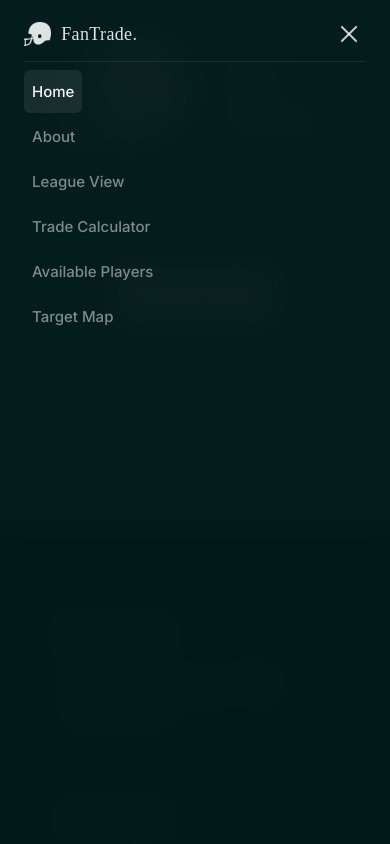
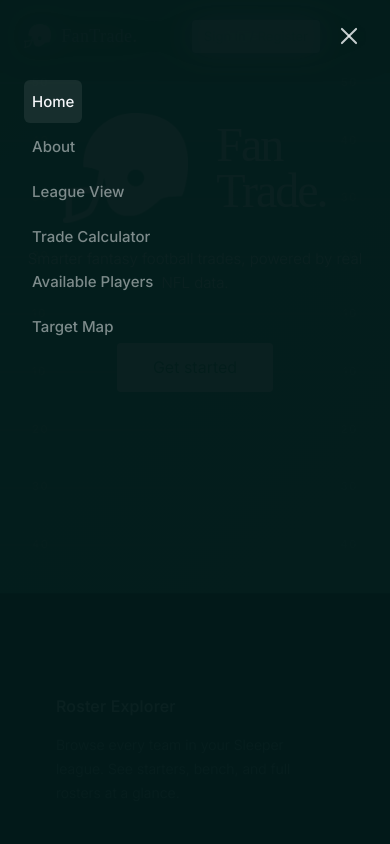
Before and after one commit to cis3296-f26/FanTrade, a React (Vite) app in the folder frontend/: page / in a window 390 px wide. Both pictures are taken after a click on the button "Toggle menu". Shown: the top 844 px of the page. Built offline with nearby package versions, Linux system fonts and the light colour scheme; no server answers.

Commit message:
Fix erroneous error where sign-in button appeared in the middle of the nav bar on desktop view

```diff
--- a/frontend/src/components/layout/Navbar.css
+++ b/frontend/src/components/layout/Navbar.css
@@ -5,7 +5,7 @@
   align-items: center;
   justify-content: space-between;
   padding: 18px 48px;
-  z-index: 10;
+  z-index: 110;
   background: rgba(0, 0, 0, 0.25);
   backdrop-filter: blur(16px);
   -webkit-backdrop-filter: blur(16px);
@@ -14,17 +14,23 @@
   mask-image: linear-gradient(to bottom, black 60%, transparent);
 }
 
-/* on desktop, topbar holds logo + account, links sit separately */
+.navbar--over-hero {
+  background: rgba(30, 100, 70, 0.35);
+}
+
+/* on desktop, topbar is unused — logo/links/account are direct flex children */
 .navbar-topbar {
   display: contents;
 }
 
 .navbar-hamburger {
   display: none;
-}
-
-.navbar--over-hero {
-  background: rgba(30, 100, 70, 0.35);
+  background: none;
+  border: none;
+  cursor: pointer;
+  padding: 6px;
+  z-index: 111;
+  position: relative;
 }
 
 .navbar-links {
@@ -216,16 +222,6 @@
   text-align: right;
 }
 
-/* ── Hamburger button (hidden on desktop) ── */
-.navbar-hamburger {
-  display: none;
-  background: none;
-  border: none;
-  cursor: pointer;
-  padding: 6px;
-  z-index: 11;
-}
-
 .navbar-hamburger-icon,
 .navbar-hamburger-icon::before,
 .navbar-hamburger-icon::after {
@@ -251,86 +247,55 @@
 .navbar-hamburger-icon::before { top: -7px; }
 .navbar-hamburger-icon::after  { top:  7px; }
 
-/* Animate to X when open */
-.navbar-hamburger-icon--open {
-  background: transparent;
-}
-.navbar-hamburger-icon--open::before {
-  transform: translateY(7px) rotate(45deg);
-}
-.navbar-hamburger-icon--open::after {
-  transform: translateY(-7px) rotate(-45deg);
-}
+.navbar-hamburger-icon--open { background: transparent; }
+.navbar-hamburger-icon--open::before { transform: translateY(7px) rotate(45deg); }
+.navbar-hamburger-icon--open::after  { transform: translateY(-7px) rotate(-45deg); }
 
 @media (max-width: 900px) {
   .navbar {
-    flex-direction: column;
-    align-items: stretch;
-    gap: 0;
+    flex-direction: row;
+    flex-wrap: nowrap;
     padding: 20px 24px;
   }
 
-  .navbar-topbar {
-    display: flex;
-    align-items: center;
-    justify-content: space-between;
-  }
+  .navbar-helmet { height: 24px; }
 
-  .navbar-helmet {
-    height: 24px;
-  }
+  .navbar-hamburger { display: block; }
 
-  .navbar-hamburger {
-    display: block;
-  }
-
-  .navbar-account {
-    display: flex;
-    align-items: center;
-    gap: 8px;
-  }
-
-  .navbar-username {
-    display: none;
-  }
+  .navbar-username { display: none; }
 
   .navbar-links {
     display: none;
+    position: fixed;
+    top: 0;
+    left: 0;
+    right: 0;
+    bottom: 0;
+    height: 100dvh;
+    z-index: 100;
     flex-direction: column;
-    align-items: stretch;
-    width: 100%;
-    padding: 8px 0 16px;
+    align-items: flex-start;
+    padding: 80px 24px 24px;
     gap: 2px;
-    border-top: 1px solid rgba(245, 247, 250, 0.08);
-    margin-top: 12px;
+    background: rgba(3, 25, 25, 0.97);
+    backdrop-filter: blur(16px);
+    -webkit-backdrop-filter: blur(16px);
+    -webkit-mask-image: none;
+    mask-image: none;
   }
 
-  .navbar-links--open {
-    display: flex;
-  }
+  .navbar-links--open { display: flex; }
 
   .navbar-link {
     font-size: 15px;
     padding: 12px 8px;
     text-align: left;
     border-radius: 6px;
+    width: 100%;
   }
 
   .navbar--open {
-    background: rgba(3, 25, 25, 0.97);
     -webkit-mask-image: none;
     mask-image: none;
-    position: fixed;
-    top: 0;
-    left: 0;
-    right: 0;
-    width: 100%;
-    height: 100dvh;
-    overflow-y: auto;
-    justify-content: flex-start;
-  }
-
-  .navbar--open .navbar-account {
-    display: none;
   }
 }
--- a/frontend/src/components/layout/Navbar.jsx
+++ b/frontend/src/components/layout/Navbar.jsx
@@ -84,11 +84,23 @@ export default function Navbar() {
 
   return (
     <nav className={`navbar${overHero ? " navbar--over-hero" : ""}${open ? " navbar--open" : ""}`} ref={navRef}>
-      <div className="navbar-topbar">
       <div className="navbar-logo" onClick={() => handleNav("/")}>
         <img src={helmet} alt="" className="navbar-helmet" aria-hidden="true" />
         <span>FanTrade.</span>
       </div>
+
+      <ul className={`navbar-links${open ? " navbar-links--open" : ""}`}>
+        {NAV_LINKS.map(({ label, path }) => (
+          <li key={path}>
+            <button
+              className={`navbar-link${pathname === path ? " navbar-link--active" : ""}`}
+              onClick={() => handleNav(path)}
+            >
+              {label}
+            </button>
+          </li>
+        ))}
+      </ul>
 
       <div className="navbar-account">
         {user ? (
@@ -180,7 +192,6 @@ export default function Navbar() {
             </Popover.Portal>
           </Popover.Root>
         )}
-        </div>
 
         <button
           className="navbar-hamburger"
@@ -191,19 +202,6 @@ export default function Navbar() {
           <span className={`navbar-hamburger-icon${open ? " navbar-hamburger-icon--open" : ""}`} />
         </button>
       </div>
-
-      <ul className={`navbar-links${open ? " navbar-links--open" : ""}`}>
-        {NAV_LINKS.map(({ label, path }) => (
-          <li key={path}>
-            <button
-              className={`navbar-link${pathname === path ? " navbar-link--active" : ""}`}
-              onClick={() => handleNav(path)}
-            >
-              {label}
-            </button>
-          </li>
-        ))}
-      </ul>
     </nav>
   );
 }
```
Lines whose indentation alone changed are shown as unchanged.
